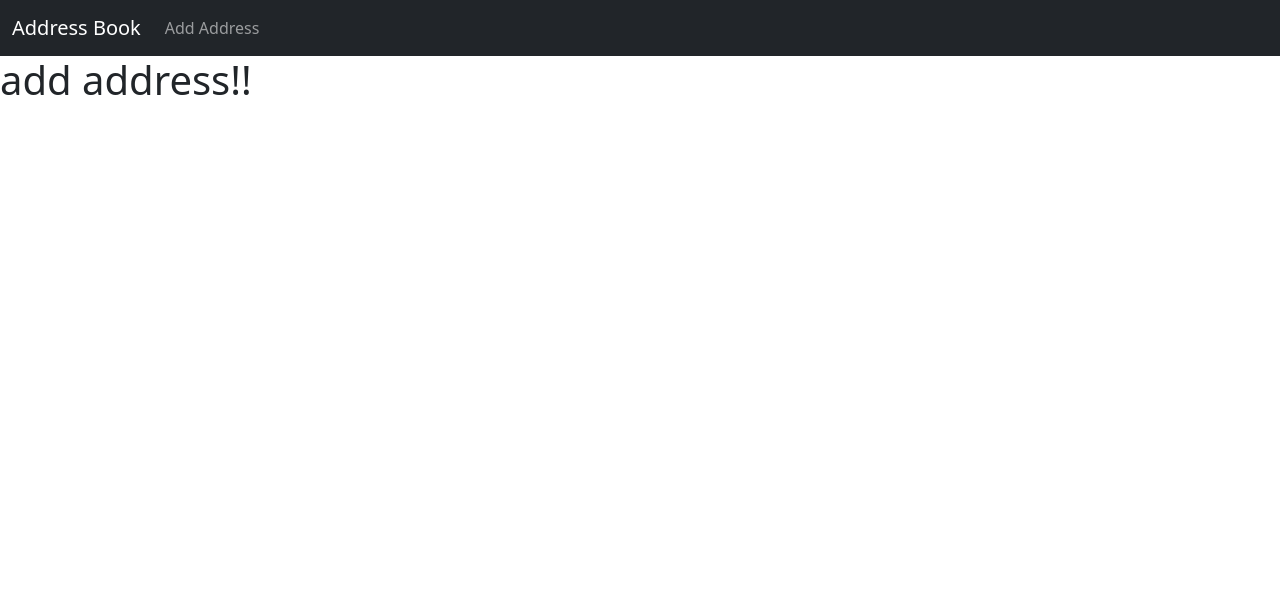
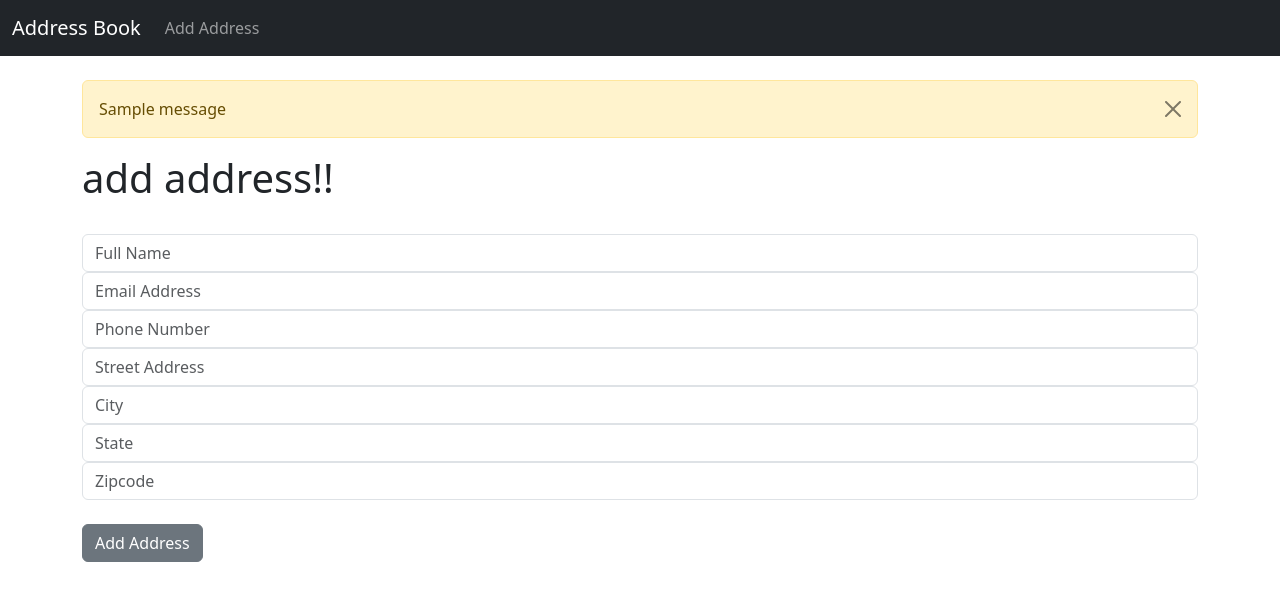
Before and after one commit to krishna30043/my-address-book, a Django app: page /add_address in a window 1280 px wide. Shown: the top 601 px of the page. Run offline with Django 5.2, Linux system fonts and the light colour scheme; tables that the repository leaves empty hold one stand-in row (values such as "Sample post"); one stand-in notice (Sample message) is shown.

Commit message:
did all the things

```diff
--- a/address_book/templates/add_address.html
+++ b/address_book/templates/add_address.html
@@ -2,4 +2,32 @@
 
 {% block content %}
 <h1>add address!!</h1>
+<br/>
+<form method="POST">
+	{% csrf_token %}
+	<div class="form-group">
+    <input type="text" class="form-control" id="exampleInputEmail1" aria-describedby="emailHelp" placeholder= "Full Name" name="name">
+  	</div>
+  <div class="form-group">
+       <input type="email" class="form-control" id="exampleInputEmail1" aria-describedby="emailHelp" placeholder="Email Address" name ="email">
+
+  </div>
+  <div class="form-group">
+    <input type="text" class="form-control" id="exampleInputEmail1" aria-describedby="emailHelp" placeholder= "Phone Number" name="phone">
+  	</div>
+  	<div class="form-group">
+    <input type="text" class="form-control" id="exampleInputEmail1" aria-describedby="emailHelp" placeholder= "Street Address" name="streetaddress">
+  	</div>
+  	<div class="form-group">
+    <input type="text" class="form-control" id="exampleInputEmail1" aria-describedby="emailHelp" placeholder= "City" name="city">
+  	</div>
+  	<div class="form-group">
+    <input type="text" class="form-control" id="exampleInputEmail1" aria-describedby="emailHelp" placeholder= "State" name="state">
+  	</div>
+  	<div class="form-group">
+    <input type="text" class="form-control" id="exampleInputEmail1" aria-describedby="emailHelp" placeholder= "Zipcode" name="zipcode">
+  	</div>
+  <br/>
+  <button type="submit" class="btn btn-secondary">Add Address</button>
+</form>
 {% endblock %}
--- a/address_book/templates/base.html
+++ b/address_book/templates/base.html
@@ -26,10 +26,24 @@
         </div>
       </div>
     </nav>
+
+
+    <br/>
+    <div class="container">
+      {% if messages %}
+        {% for message in messages %}
+
+          <div class="alert alert-warning alert-dismissible fade show" role="alert">
+          {{ message }}
+          <button type="button" class="btn-close" data-bs-dismiss="alert" aria-label="Close"></button>
+
+        </div>
+        {% endfor %}
+      {% endif %}
   	 {% block content %}
 
 	{% endblock %}
-
+    </div>
 
     <script src="https://cdn.jsdelivr.net/npm/bootstrap@5.3.2/dist/js/bootstrap.bundle.min.js" integrity="sha384-C6RzsynM9kWDrMNeT87bh95OGNyZPhcTNXj1NW7RuBCsyN/o0jlpcV8Qyq46cDfL" crossorigin="anonymous"></script>
   </body>
--- a/address_book/urls.py
+++ b/address_book/urls.py
@@ -4,4 +4,6 @@ from . import views
 urlpatterns = [
     path('',views.home,name="home"),
     path('add_address',views.add_address,name="add_address"),
+    path('edit/<list_id>',views.edit,name="edit"),
+    path('delete/<list_id>',views.delete,name="delete"),
 ]
--- a/address_book/views.py
+++ b/address_book/views.py
@@ -1,5 +1,7 @@
 from django.shortcuts import render, redirect
 from .models import Address
+from .forms import AddressForm
+from django.contrib import messages
 
 # Create your views here.
 def home(request):
@@ -7,4 +9,39 @@ def home(request):
 	return render(request, 'home.html', {'all_addresses': all_addresses})
 
 def add_address(request):
-	return render(request,'add_address.html',{})
+	if request.method == 'POST':
+		form = AddressForm(request.POST or None)
+		if form.is_valid():
+			form.save()
+			messages.success(request,('Address Has Been Added'))
+			return redirect('home')
+		else:
+			messages.success(request,('Seems like there was an error...'))
+			return render(request,'add_address.html',{})
+	else:
+		return render(request,'add_address.html',{})
+
+def edit(request,list_id):
+	if request.method == 'POST':
+		current_address = Address.objects.get(pk = list_id)
+		form = AddressForm(request.POST or None, instance = current_address)
+		if form.is_valid():
+			form.save()
+			messages.success(request,('Address Has Been Edited'))
+			return redirect('home')
+		else:
+			messages.success(request,('Seems like there was an error...'))
+			return render(request,'edit.html',{})
+	else:
+		get_address = Address.objects.get(pk = list_id)
+		return render(request,'edit.html',{'get_address' : get_address})
+
+def delete(request,list_id):
+	if request.method == 'POST':
+			current_address = Address.objects.get(pk = list_id)
+			current_address.delete()
+			messages.success(request,('Address Has Been Deleted....'))
+			return redirect('home')
+	else:
+			messages.success(request,('Nothing to see here...'))
+			return redirect('home')
--- a/mysite/settings.py
+++ b/mysite/settings.py
@@ -87,7 +87,7 @@ DATABASES = {
         "ENGINE": "django.db.backends.postgressql_psycopg2",
     }
 }
-DATABASES['default']= dj_database_url.config(default ='postgres://bmaijtnpgawajb:7229adbf59f68ec1f33c98da4430b77b7fffb8bd7f0467dd57f7e087f0288566@ec2-44-213-228-107.compute-1.amazonaws.com:5432/d2r2b1pkkeejii')
+DATABASES['default']= dj_database_url.config(default ='postgres://yoajwigbsjglor:dfda7599e31c099f14368abdf803a302a0d9c216695943407b934901a9d0b1a8@ec2-100-24-250-155.compute-1.amazonaws.com:5432/dd87i8av02og1c')
 
 db_from_env = dj_database_url.config(conn_max_age=600)
 DATABASES['default'].update(db_from_env)
```
Also changed, not shown: address_book/forms.py (added, +7 -0 lines), address_book/templates/edit.html (added, +46 -0 lines), address_book/templates/home.html (+5 -4 lines). Lines whose indentation alone changed are shown as unchanged.
